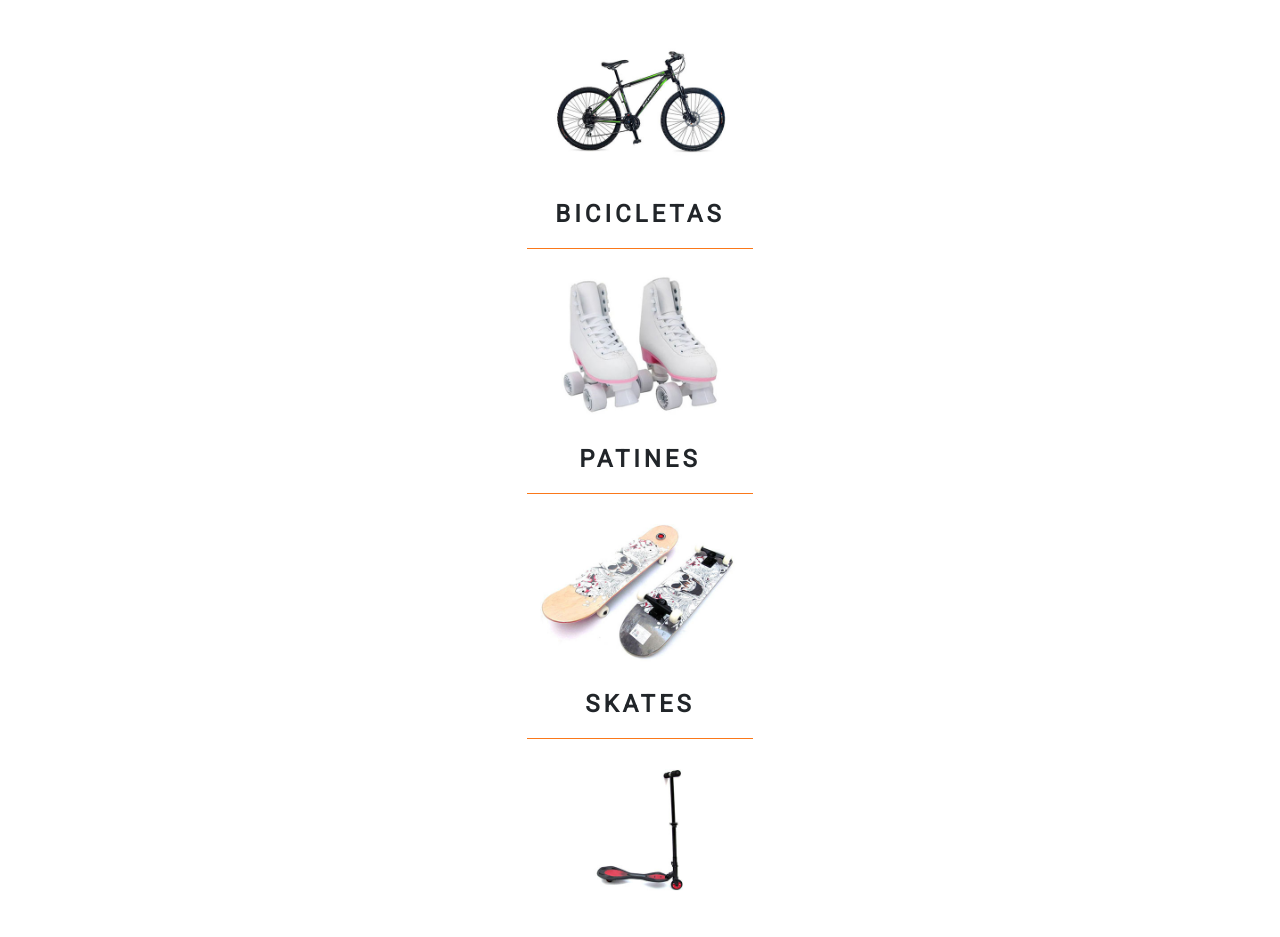
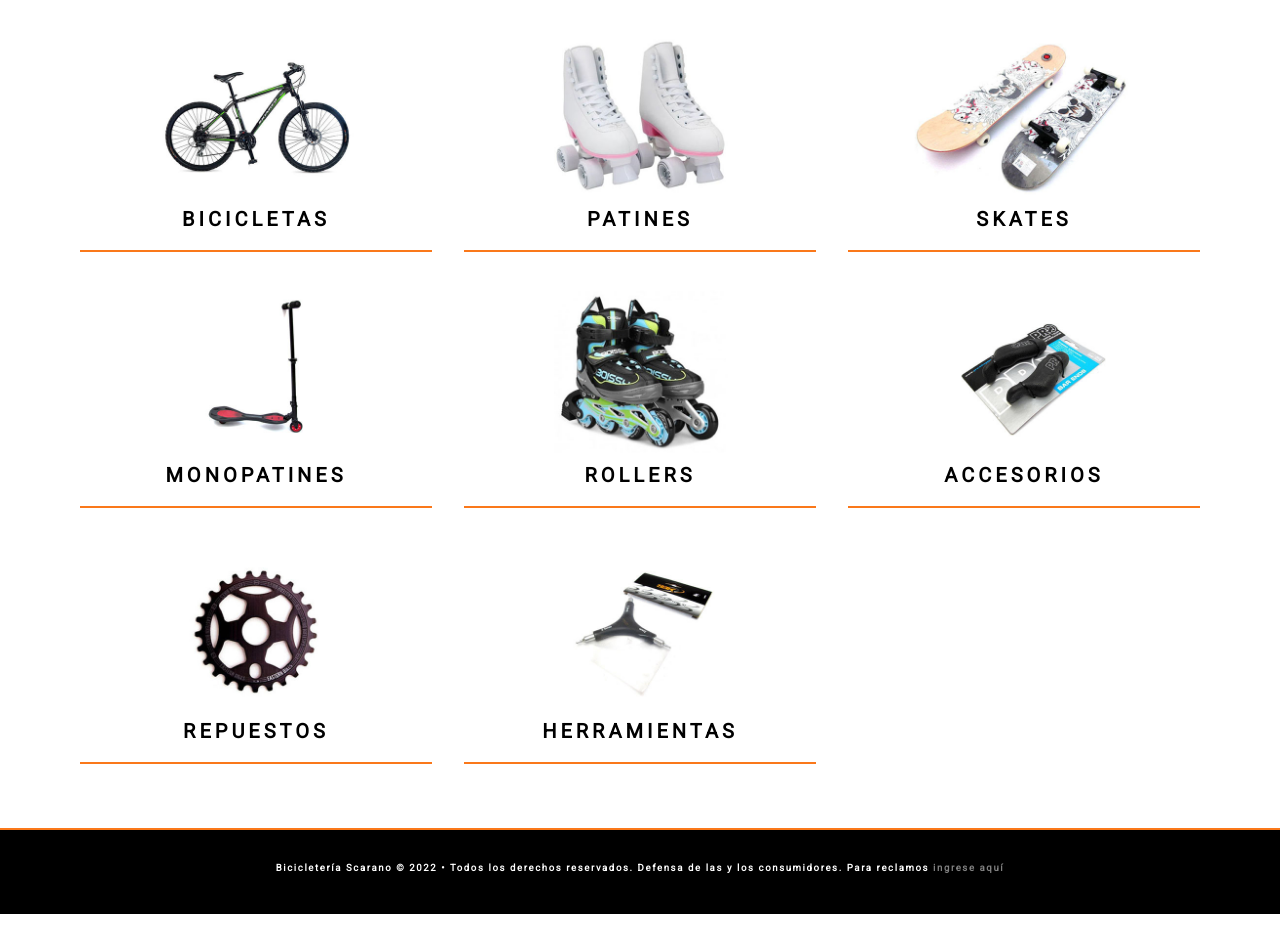
Before and after one commit to vaninablanco/pf_javascript_blanco, a plain HTML site: page pages/productos.html in a window 1280 px wide. Shown: the part 261-1198 px from the top of the page. After the commit the page ends 1175 px from the top, so only its background shows below. Drawn offline with nearby package versions, Linux system fonts and the light colour scheme.

Commit message:
26 octubre mediodia

```diff
--- a/SASS/utilities/_contacto.scss
+++ b/SASS/utilities/_contacto.scss
@@ -1,7 +1,7 @@
 /*estilos de contacto*/
 
 .contacto-contenedor{
-    width:20rem;
+    width: 20rem;
     .contacto-formulario{
         margin-top: 2rem;
         padding: 1rem;
--- a/SASS/utilities/_footer.scss
+++ b/SASS/utilities/_footer.scss
@@ -9,7 +9,7 @@ footer{
     h2{
     color: $color-fondo;
     font-size: 0.6rem;
-    letter-spacing:0.1rem;
+    letter-spacing: 0.1rem;
     font-weight: bold;
         /*link externo del footer*/
         a{
--- a/SASS/utilities/_inicio.scss
+++ b/SASS/utilities/_inicio.scss
@@ -7,7 +7,7 @@ main{
             background-color: $color-secundario;
             text-decoration: none;
             img{
-                width:100%;
+                width: 100%;
             }
             .inicio-portada-txt{
                 background-color: $color-secundario;
@@ -43,7 +43,7 @@ main{
                 text-decoration: none;
                 img{
                     height: 15rem;
-                    padding:0.5rem;
+                    padding: 0.5rem;
                 }
                 .inicio-card-txt{
                     h3{
--- a/SASS/utilities/_main.scss
+++ b/SASS/utilities/_main.scss
@@ -1,18 +1,14 @@
 /*estilos del main*/
 main{
     background-color: $color-fondo;
-        display: flex;
-        flex-direction: column;
-        align-items: center;
+    margin-bottom: 4rem;
+    .titulo{
+        text-align: center;
+        margin: 2rem 1rem;
+        color: $color-secundario;
         h1{
         @include bordes-inferiores(0.2rem, solid, $color-principal);
-            margin-top: 2rem;
         padding-bottom:0.5rem;
         }
-            p{
-                margin-left: 8.5rem;
-                margin-bottom: 1rem;
-                margin-right: 9rem;
-                margin-top:1rem;
     }
 }
--- a/SASS/utilities/_mq.scss
+++ b/SASS/utilities/_mq.scss
@@ -1,18 +1,18 @@
-/*media queries tablet*/
+/*MEDIA QUERIES TABLET*/
 @media (min-width:600px) and (max-width:991px){
-    /* ↓↓↓ header tablet ↓↓↓ */
+    /* ↓↓↓ inicio header tablet ↓↓↓ */
     header{
         /*logo y minimenu*/
         .header-logo-minimenu{
             /*logo*/
             .header-logo{
                 img{
-                    margin-left:2rem;
+                    margin-left: 2rem;
                 }
             }
             /*minimenu*/
             .header-minimenu{
-                margin-right:2rem;
+                margin-right: 2rem;
                 .header-minimenu-enlace{
                     img{
                     }
@@ -24,7 +24,7 @@
         /*estilos nav de BT*/
         .estilos-nav-bt{
             .container-fluid{
-                margin-left:1rem;
+                margin-left: 1rem;
                 .navbar-toggler{
                     .navbar-toggler-icon{
                     }
@@ -43,15 +43,36 @@
         }
     }
     /* ↑↑↑ fin header tablet ↑↑↑ */
+    /* ↓↓↓ inicio main tablet ↓↓↓ */
+    main{
+        /*main*/
+        .titulo{
+            text-align: left;
+            margin: 2rem;
+            h1{
+            }
+        }
+        /*productos*/
+        .productos-accesos{
+            display: grid;
+            grid-template-columns: repeat(2, 1fr);
+            grid-template-rows: repeat(4, 1fr);
+            column-gap: 2rem;
+            margin: 2rem;
+            .productos-card{
+                &:hover{
+                }
+                a{
+                    img{
+                    }
+                    .productos-card-txt{
+                    }
+                }
+            }
+        }
 
-    /*estilos del main desktop*/
-    h1{
-        margin-left: 1rem;
-        margin-bottom: 2rem;
-        width: 68rem;
-        }
-    /*estilos de inicio desktop*/
-    main{
+
+
         .inicio-portada{
             a{
                 img{
@@ -94,7 +115,7 @@
                 .carousel-inner {
                     .carousel-item {
                         img{
-                            width:80%;
+                            width: 80%;
                         }
                     }
                 }
@@ -135,43 +156,10 @@
         }
     }
     }
-    /*estilos de productos desktop*/
-    .productos-padre{
-        display:none;
-    }
-    .productos-padre-grid{
-    display: grid;
-    grid-template-columns: repeat(4, 1fr);
-    grid-template-rows: 2fr, 1fr, 2fr, 1fr;
-    column-gap: 4rem;
-    row-gap: 1rem;
-    align-items: center;
-    font-size: 1.5rem;
-    font-weight: bolder;
-    letter-spacing: 0.25rem;
-    text-transform: uppercase;
-    text-align: center;
-    margin-top: 2rem;
-        .productos-hijos-img-grid{
-            img{
-                width: 12rem;
-                &:hover{
-                    transform: scale(1.1);
-                }
-            }
-        }
-        .productos-hijos-txt-grid{
-            padding-top: 1rem;
-            padding-bottom: 1rem;
-            border-bottom: $color-principal solid 0.1rem;
-            &:hover{
-                color: $color-principal;
-            }
-        }
-    }
+
     /*estilos de contacto desktop*/
     .contacto-contenedor{
-        width:50rem;
+        width: 50rem;
         .contacto-mapa{
             display:none;
         }
@@ -186,21 +174,21 @@
 }
 /*fin queries tablet*/
 
-/*media queries desktop*/
+/*MEDIA QUERIES DESKTOP*/
 @media (min-width:992px){
-    /* ↓↓↓ header desktop ↓↓↓ */
+    /* ↓↓↓ inicio header desktop ↓↓↓ */
     header{
         /*logo y minimenu*/
         .header-logo-minimenu{
             /*logo*/
             .header-logo{
                 img{
-                    margin-left:6rem;
+                    margin-left: 6rem;
                 }
             }
             /*minimenu*/
             .header-minimenu{
-                margin-right:3rem;
+                margin-right: 3rem;
                 .header-minimenu-enlace{
                     img{
                     }
@@ -234,4 +222,32 @@
         }
     }
     /* ↑↑↑ fin header desktop ↑↑↑ */
+    /* ↓↓↓ inicio main desktop ↓↓↓ */
+    main{
+        /*main*/
+        .titulo{
+            text-align: left;
+            margin: 2rem 5rem;
+            h1{
+            }
+        }
+        /*productos*/
+        .productos-accesos{
+            display: grid;
+            grid-template-columns: repeat(3, 1fr);
+            grid-template-rows: repeat(3, 1fr);
+            column-gap: 2rem;
+            margin: 2rem 5rem;
+            .productos-card{
+                &:hover{
+                }
+                a{
+                    img{
+                    }
+                    .productos-card-txt{
+                    }
+                }
+            }
+        }
+    }
 }
--- a/SASS/utilities/_nosotros.scss
+++ b/SASS/utilities/_nosotros.scss
@@ -19,7 +19,7 @@
         .carousel-inner {
             .carousel-item {
                 img{
-                    width:80%;
+                    width: 80%;
                 }
             }
         }
--- a/SASS/utilities/_productos.scss
+++ b/SASS/utilities/_productos.scss
@@ -1,27 +1,30 @@
 /*estilos de productos*/
-
-.productos-padre{
-    @extend %tipografia;
-    text-align: center;
-    font-size: 1.5rem;
-
-    .productos-hijos-img{
-        padding-top: 1rem;
-        img{
-            height: 10rem;
-            &:hover{transform: scale(1.1);
+main{
+    .productos-accesos{
+        display: flex;
+        flex-direction: column;
+        row-gap: 2rem;
+        align-items: center;
+        text-align: center;
+        @extend %tipografia;
+        font-size: 1.25rem;
+        .productos-card{
+            @include bordes-inferiores(0.15rem, solid, $color-principal);
+            padding-bottom: 1rem;
+            &:hover{
+                transform: scale(1.05);
+                box-shadow: $color-filetes 0px 2px 16px 0px;
+                border: 0;
+            }
+            a{
+                color: $color-secundario;
+                text-decoration: none;
+                img{
+                    height: 11rem;
+                }
+                .productos-card-txt{
                 }
             }
         }
-    .productos-hijos-txt{
-        @include bordes-inferiores(0.1rem, solid, $color-principal);
-        padding-top: 1rem;
-        padding-bottom: 1rem;
-        &:hover{
-            color:$color-principal;
-            }
-        }
     }
-.productos-padre-grid{
-    display: none;
 }
--- a/SASS/utilities/_servicios.scss
+++ b/SASS/utilities/_servicios.scss
@@ -12,8 +12,8 @@
     }
 }
 .servicios-hijos-barra{
-    margin-top:1rem;
-    margin-bottom:2rem;
+    margin-top: 1rem;
+    margin-bottom: 2rem;
     a{
         background-color: $color-principal;
         padding: 1rem;
@@ -29,7 +29,7 @@
 }
 .servicios-hijos-img{
     border-top:$color-principal solid 0.1rem;
-    padding:1rem;
+    padding: 1rem;
     img{
         height: 12rem;
         &:hover{
--- a/css/style.css
+++ b/css/style.css
@@ -1,5 +1,5 @@
 @charset "UTF-8";
-header .estilos-nav-bt, main .inicio-accesos .inicio-card a .inicio-card-txt h3, .productos-padre {
+header .estilos-nav-bt, main .inicio-accesos .inicio-card a .inicio-card-txt h3, main .productos-accesos {
   font-weight: bold;
   letter-spacing: 0.25rem;
   text-transform: uppercase; }
@@ -72,20 +72,16 @@ header {
 /*estilos del main*/
 main {
   background-color: white;
-  display: flex;
-  flex-direction: column;
-  align-items: center; }
-  main h1 {
-    border-bottom-width: 0.2rem;
-    border-bottom-style: solid;
-    border-bottom-color: #FA781A;
-    margin-top: 2rem;
-    padding-bottom: 0.5rem; }
-  main p {
-    margin-left: 8.5rem;
-    margin-bottom: 1rem;
-    margin-right: 9rem;
-    margin-top: 1rem; }
+  margin-bottom: 4rem; }
+  main .titulo {
+    text-align: center;
+    margin: 2rem 1rem;
+    color: black; }
+    main .titulo h1 {
+      border-bottom-width: 0.2rem;
+      border-bottom-style: solid;
+      border-bottom-color: #FA781A;
+      padding-bottom: 0.5rem; }
 
 /*estilos de inicio*/
 main {
@@ -152,26 +148,27 @@ main {
       width: 80%; }
 
 /*estilos de productos*/
-.productos-padre {
+main .productos-accesos {
+  display: flex;
+  flex-direction: column;
+  row-gap: 2rem;
+  align-items: center;
   text-align: center;
-  font-size: 1.5rem; }
-  .productos-padre .productos-hijos-img {
-    padding-top: 1rem; }
-    .productos-padre .productos-hijos-img img {
-      height: 10rem; }
-      .productos-padre .productos-hijos-img img:hover {
-        transform: scale(1.1); }
-  .productos-padre .productos-hijos-txt {
-    border-bottom-width: 0.1rem;
+  font-size: 1.25rem; }
+  main .productos-accesos .productos-card {
+    border-bottom-width: 0.15rem;
     border-bottom-style: solid;
     border-bottom-color: #FA781A;
-    padding-top: 1rem;
     padding-bottom: 1rem; }
-    .productos-padre .productos-hijos-txt:hover {
-      color: #FA781A; }
-
-.productos-padre-grid {
-  display: none; }
+    main .productos-accesos .productos-card:hover {
+      transform: scale(1.05);
+      box-shadow: silver 0px 2px 16px 0px;
+      border: 0; }
+    main .productos-accesos .productos-card a {
+      color: black;
+      text-decoration: none; }
+      main .productos-accesos .productos-card a img {
+        height: 11rem; }
 
 /*estilos de servicios*/
 .servicios-padre {
@@ -254,9 +251,9 @@ footer {
       color: grey;
       text-decoration: none; }
 
-/*media queries tablet*/
+/*MEDIA QUERIES TABLET*/
 @media (min-width: 600px) and (max-width: 991px) {
-  /* ↓↓↓ header tablet ↓↓↓ */
+  /* ↓↓↓ inicio header tablet ↓↓↓ */
   header {
     /*logo y minimenu*/
     /*estilos nav de BT*/ }
@@ -270,15 +267,21 @@ footer {
     header .estilos-nav-bt .container-fluid {
       margin-left: 1rem; }
   /* ↑↑↑ fin header tablet ↑↑↑ */
-  /*estilos del main desktop*/
-  h1 {
-    margin-left: 1rem;
-    margin-bottom: 2rem;
-    width: 68rem; }
-  /*estilos de inicio desktop*/
+  /* ↓↓↓ inicio main tablet ↓↓↓ */
   main {
+    /*main*/
+    /*productos*/
     /*estilos de nosotros desktop*/
     /*fin estilos nosotros desktop*/ }
+    main .titulo {
+      text-align: left;
+      margin: 2rem; }
+    main .productos-accesos {
+      display: grid;
+      grid-template-columns: repeat(2, 1fr);
+      grid-template-rows: repeat(4, 1fr);
+      column-gap: 2rem;
+      margin: 2rem; }
     main .inicio-portada a img {
       width: auto;
       margin-bottom: 0px; }
@@ -333,32 +336,6 @@ footer {
         border-bottom: #FA781A solid 0.1rem; }
         main .inicio-padre-grid .inicio-hijos-txt-grid:hover {
           color: #FA781A; }
-  /*estilos de productos desktop*/
-  .productos-padre {
-    display: none; }
-  .productos-padre-grid {
-    display: grid;
-    grid-template-columns: repeat(4, 1fr);
-    grid-template-rows: 2fr, 1fr, 2fr, 1fr;
-    column-gap: 4rem;
-    row-gap: 1rem;
-    align-items: center;
-    font-size: 1.5rem;
-    font-weight: bolder;
-    letter-spacing: 0.25rem;
-    text-transform: uppercase;
-    text-align: center;
-    margin-top: 2rem; }
-    .productos-padre-grid .productos-hijos-img-grid img {
-      width: 12rem; }
-      .productos-padre-grid .productos-hijos-img-grid img:hover {
-        transform: scale(1.1); }
-    .productos-padre-grid .productos-hijos-txt-grid {
-      padding-top: 1rem;
-      padding-bottom: 1rem;
-      border-bottom: #FA781A solid 0.1rem; }
-      .productos-padre-grid .productos-hijos-txt-grid:hover {
-        color: #FA781A; }
   /*estilos de contacto desktop*/
   .contacto-contenedor {
     width: 50rem; }
@@ -371,9 +348,9 @@ footer {
     text-align: left; } }
 
 /*fin queries tablet*/
-/*media queries desktop*/
+/*MEDIA QUERIES DESKTOP*/
 @media (min-width: 992px) {
-  /* ↓↓↓ header desktop ↓↓↓ */
+  /* ↓↓↓ inicio header desktop ↓↓↓ */
   header {
     /*logo y minimenu*/
     /*estilos nav de BT*/ }
@@ -390,4 +367,17 @@ footer {
       padding-left: 4.5rem; }
       header .estilos-nav-bt .container-fluid #navbarSupportedContent .navbar-nav .nav-item {
         padding-right: 0.9rem; }
-  /* ↑↑↑ fin header desktop ↑↑↑ */ }
+  /* ↑↑↑ fin header desktop ↑↑↑ */
+  /* ↓↓↓ inicio main desktop ↓↓↓ */
+  main {
+    /*main*/
+    /*productos*/ }
+    main .titulo {
+      text-align: left;
+      margin: 2rem 5rem; }
+    main .productos-accesos {
+      display: grid;
+      grid-template-columns: repeat(3, 1fr);
+      grid-template-rows: repeat(3, 1fr);
+      column-gap: 2rem;
+      margin: 2rem 5rem; } }
--- a/pages/productos.html
+++ b/pages/productos.html
@@ -57,49 +57,59 @@
         </nav>
     </header>
     <main>
-        <div class="titulo"><h1>¡Encontrá lo que buscás!</h1></div>
-        <div class="productos-padre">
-            <div class="productos-hijos-img"><img src="../img/productos_bicicletas.jpg" alt="bicicletas"></div>
-            <div class="productos-hijos-txt">Bicicletas</div>
-
-            <div class="productos-hijos-img"><img src="../img/productos_patines.jpg" alt="patines"></div>
-            <div class="productos-hijos-txt">Patines</div>
-
-            <div class="productos-hijos-img"><img src="../img/productos_skates.jpg" alt="skates"></div>
-            <div class="productos-hijos-txt">Skates</div>
-
-            <div class="productos-hijos-img"><img src="../img/productos_monopatines.jpg" alt="monopatines"></div>
-            <div class="productos-hijos-txt">Monopatines</div>
-
-            <div class="productos-hijos-img"><img src="../img/productos_rollers.jpg" alt="rollers"></a></div>
-            <div class="productos-hijos-txt">Rollers</div>
-
-            <div class="productos-hijos-img"><img src="../img/productos_accesorios.jpg" alt="accesorios"></div>
-            <div class="productos-hijos-txt">Accesorios</div>
-
-            <div class="productos-hijos-img"><img src="../img/productos_repuestos.jpg" alt="repuestos"></div>
-            <div class="productos-hijos-txt">Repuestos</div>
-
-            <div class="productos-hijos-img"><img src="../img/productos_herramientas.jpg" alt="herramientas"></div>
-            <div class="productos-hijos-txt">Herramientas</div>
+        <!-- título principal -->
+        <div class="titulo">
+            <h1>Encontrá lo que buscás</h1>
         </div>
-        <div class="productos-padre-grid">
-            <div class="productos-hijos-img-grid"><img src="../img/productos_bicicletas.jpg" alt="bicicletas"></div>
-            <div class="productos-hijos-img-grid"><img src="../img/productos_patines.jpg" alt="patines"></div>
-            <div class="productos-hijos-img-grid"><img src="../img/productos_skates.jpg" alt="skates"></div>
-            <div class="productos-hijos-img-grid"><img src="../img/productos_monopatines.jpg" alt="monopatines"></div>
-            <div class="productos-hijos-txt-grid">Bicicletas</div>
-            <div class="productos-hijos-txt-grid">Patines</div>
-            <div class="productos-hijos-txt-grid">Skates</div>
-            <div class="productos-hijos-txt-grid">Monopatines</div>
-            <div class="productos-hijos-img-grid"><img src="../img/productos_rollers.jpg" alt="rollers"></a></div>
-            <div class="productos-hijos-img-grid"><img src="../img/productos_accesorios.jpg" alt="accesorios"></div>
-            <div class="productos-hijos-img-grid"><img src="../img/productos_repuestos.jpg" alt="repuestos"></div>
-            <div class="productos-hijos-img-grid"><img src="../img/productos_herramientas.jpg" alt="herramientas"></div>
-            <div class="productos-hijos-txt-grid">Rollers</div>
-            <div class="productos-hijos-txt-grid">Accesorios</div>
-            <div class="productos-hijos-txt-grid">Repuestos</div>
-            <div class="productos-hijos-txt-grid">Herramientas</div>
+        <div class="productos-accesos">
+            <div class="productos-card">
+                <a href="productos.html">
+                    <img src="../img/productos_bicicletas.jpg" alt="Bicicletas">
+                    <div class="productos-card-txt">Bicicletas</div>
+                </a>
+            </div>
+            <div class="productos-card">
+                <a href="productos.html">
+                    <img src="../img/productos_patines.jpg" alt="Patines">
+                    <div class="productos-card-txt">Patines</div>
+                </a>
+            </div>
+            <div class="productos-card">
+                <a href="productos.html">
+                    <img src="../img/productos_skates.jpg" alt="Skates">
+                    <div class="productos-card-txt">Skates</div>
+                </a>
+            </div>
+            <div class="productos-card">
+                <a href="productos.html">
+                    <img src="../img/productos_monopatines.jpg" alt="Monopatines">
+                    <div class="productos-card-txt">Monopatines</div>
+                </a>
+            </div>
+            <div class="productos-card">
+                <a href="productos.html">
+                    <img src="../img/productos_rollers.jpg" alt="Rollers">
+                    <div class="productos-card-txt">Rollers</div>
+                </a>
+            </div>
+            <div class="productos-card">
+                <a href="productos.html">
+                    <img src="../img/productos_accesorios.jpg" alt="Accesorios">
+                    <div class="productos-card-txt">Accesorios</div>
+                </a>
+            </div>
+            <div class="productos-card">
+                <a href="productos.html">
+                    <img src="../img/productos_repuestos.jpg" alt="Repuestos">
+                    <div class="productos-card-txt">Repuestos</div>
+                </a>
+            </div>
+            <div class="productos-card">
+                <a href="productos.html">
+                    <img src="../img/productos_herramientas.jpg" alt="Herramientas">
+                    <div class="productos-card-txt">Herramientas</div>
+                </a>
+            </div>
         </div>
     </main>
     <footer>
```
Also changed, not shown: SASS/utilities/_header.scss (+4 -4 lines), index.html (+3 -3 lines), pages/contacto.html (+4 -1 lines), pages/nosotros.html (+1 -1 lines), pages/servicios.html (+4 -1 lines), SASS/utilities/_body.scss (line endings or trailing spaces), 1 other file. Lines whose indentation alone changed are shown as unchanged.
